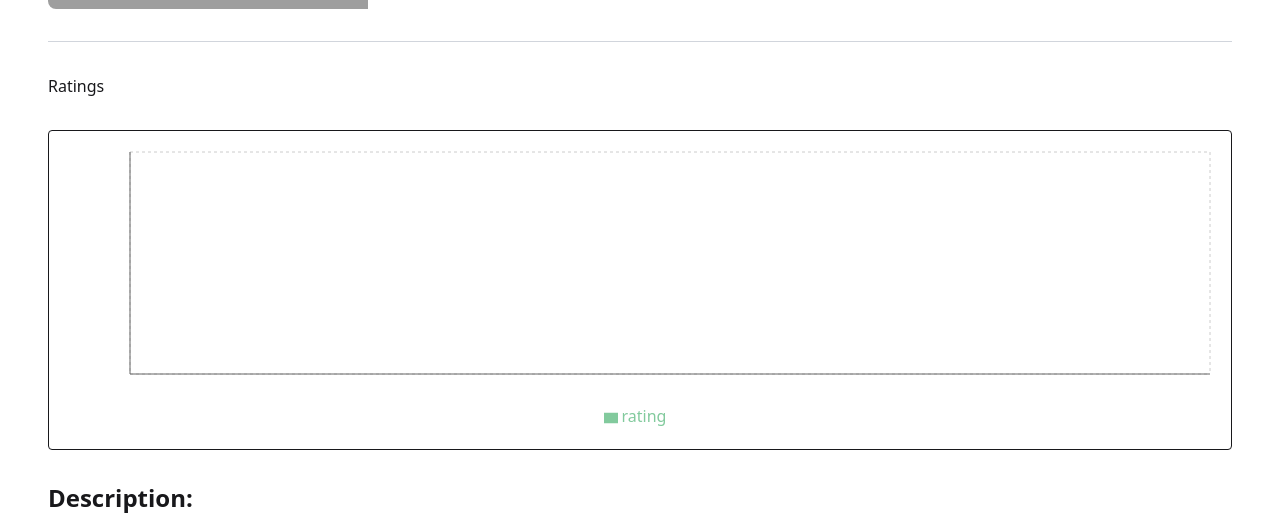
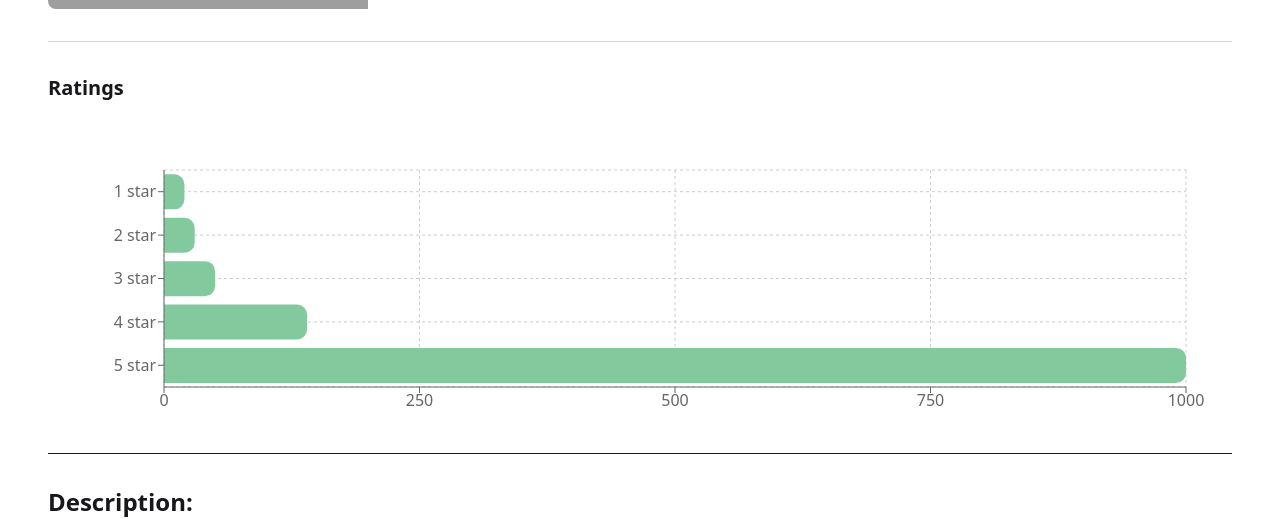
Before and after one commit to AhmetChatgami/assignment-8, a React (Vite) app: page /app/101 in a window 1280 px wide. Shown: the part 407-926 px from the top of the page. Built offline with nearby package versions, Linux system fonts and the light colour scheme; grey boxes are pictures that could not be loaded.

Commit message:
Bar chart successfully working

```diff
--- a/src/Pages/AppsDetails.jsx
+++ b/src/Pages/AppsDetails.jsx
@@ -2,8 +2,8 @@ import React from "react";
 import { Link, useParams } from "react-router";
 import useApps from "../Hooks/useApps";
 import downloadIcon from "../assets/icon-downloads.png";
-import ratingIcon from "../assets/icon-ratings.png"
-import reviewIcon from "../assets/icon-review.png"
+import ratingIcon from "../assets/icon-ratings.png";
+import reviewIcon from "../assets/icon-review.png";
 import {
   Bar,
   BarChart,
@@ -20,11 +20,21 @@ const AppsDetails = () => {
   const { id } = useParams();
   const { appsData, loading, error } = useApps();
   const appDetails = appsData.find((a) => String(a.id) === id);
+  console.log(appDetails);
 
   if (loading) {
     return <div>Loading...</div>;
   }
-  const { image, title, size, ratingAvg, companyName, downloads, reviews, description} = appDetails || {};
+  const {
+    image,
+    title,
+    size,
+    ratingAvg,
+    companyName,
+    downloads,
+    reviews,
+    description,
+  } = appDetails || {};
 
   const handleInstall = () => {
     const existingList = JSON.parse(localStorage.getItem("installedApp"));
@@ -41,7 +51,6 @@ const AppsDetails = () => {
   };
 
   return (
-
     // App Details Section
     <div>
       {/* <div className="card bg-base-100 shadow-sm hover:shadow-lg transition-shadow duration-300">
@@ -74,12 +83,13 @@ const AppsDetails = () => {
         </figure>
         <div className="card-body">
           <h2 className="card-title">{title}</h2>
-          <p className="border-b-1 border-gray-400">Developed by: {companyName}</p>
+          <p className="border-b-1 border-gray-400">
+            Developed by: {companyName}
+          </p>
 
           {/* Peoples Interested in this App */}
 
           <div className="flex space-x-8 mt-4">
-
             <div>
               <img className="h-7" src={downloadIcon} alt="" />
               <p>Downloads</p>
@@ -99,20 +109,23 @@ const AppsDetails = () => {
               <p>Total Reviews</p>
               <p className="text-2xl font-bold">{reviews}</p>
             </div>
-
           </div>
 
           <div className="card-actions justify mt-4">
-            <button  onClick={handleInstall} className="btn bg-[#00D390] text-white">Install Now ({size} MB)</button>
+            <button
+              onClick={handleInstall}
+              className="btn bg-[#00D390] text-white"
+            >
+              Install Now ({size} MB)
+            </button>
           </div>
         </div>
       </div>
-
       {/* bar chart */}
       <div className="my-8 space-y-8 border-gray-300 border-t">
-        <h2 className="mt-8">Ratings</h2>
+        <h2 className="mt-8 font-semibold text-xl">Ratings</h2>
 
-        <div className="bg-base-100 border rounded p-4 h-80">
+        <div className="bg-base-100 border-b p-4 h-80">
           {/* <BarChart
             style={{
               width: "100%",
@@ -143,26 +156,38 @@ const AppsDetails = () => {
             <RechartsDevtools />
           </BarChart> */}
 
-          <ResponsiveContainer width="100%" height="100%">
-            <BarChart data={appsData}>
+          {/* <ResponsiveContainer width="100%" height="100%">
+            <BarChart data={appDetails?.ratings}>
               <CartesianGrid strokeDasharray="3 3" />
-              <XAxis dataKey="name" />
-              <YAxis />
+              <XAxis type="number" />
+              <YAxis dataKey="name" type="category" />
               <Tooltip />
               <Legend />
-              <Bar dataKey="rating" fill="#82ca9d" />
+              <Bar dataKey="count" barSize={25} fill="#82ca9d"></Bar>
+            </BarChart>
+          </ResponsiveContainer> */}
+
+          <ResponsiveContainer width="100%" height="100%">
+            <BarChart
+              data={appDetails?.ratings}
+              layout="vertical"
+              margin={{ top: 20, right: 30, left: 40, bottom: 20 }}
+            >
+              <CartesianGrid strokeDasharray="3 3" />
+              <XAxis type="number" />
+              <YAxis dataKey="name" type="category" />
+              <Tooltip />
+              <Bar dataKey="count" fill="#82ca9d" radius={[0, 10, 10, 0]} />
             </BarChart>
           </ResponsiveContainer>
         </div>
       </div>
-
       {/* Description Part */}
       <div>
         <h2 className="text-2xl font-semibold">Description:</h2> <br />
-
         <p className="text-gray-500">{description}</p>
-      </div> <br />
-
+      </div>{" "}
+      <br />
       <Link to="/installation">
         <button className="btn btn-primary">Go to Installation</button>
       </Link>
```
Lines whose indentation alone changed are shown as unchanged.
